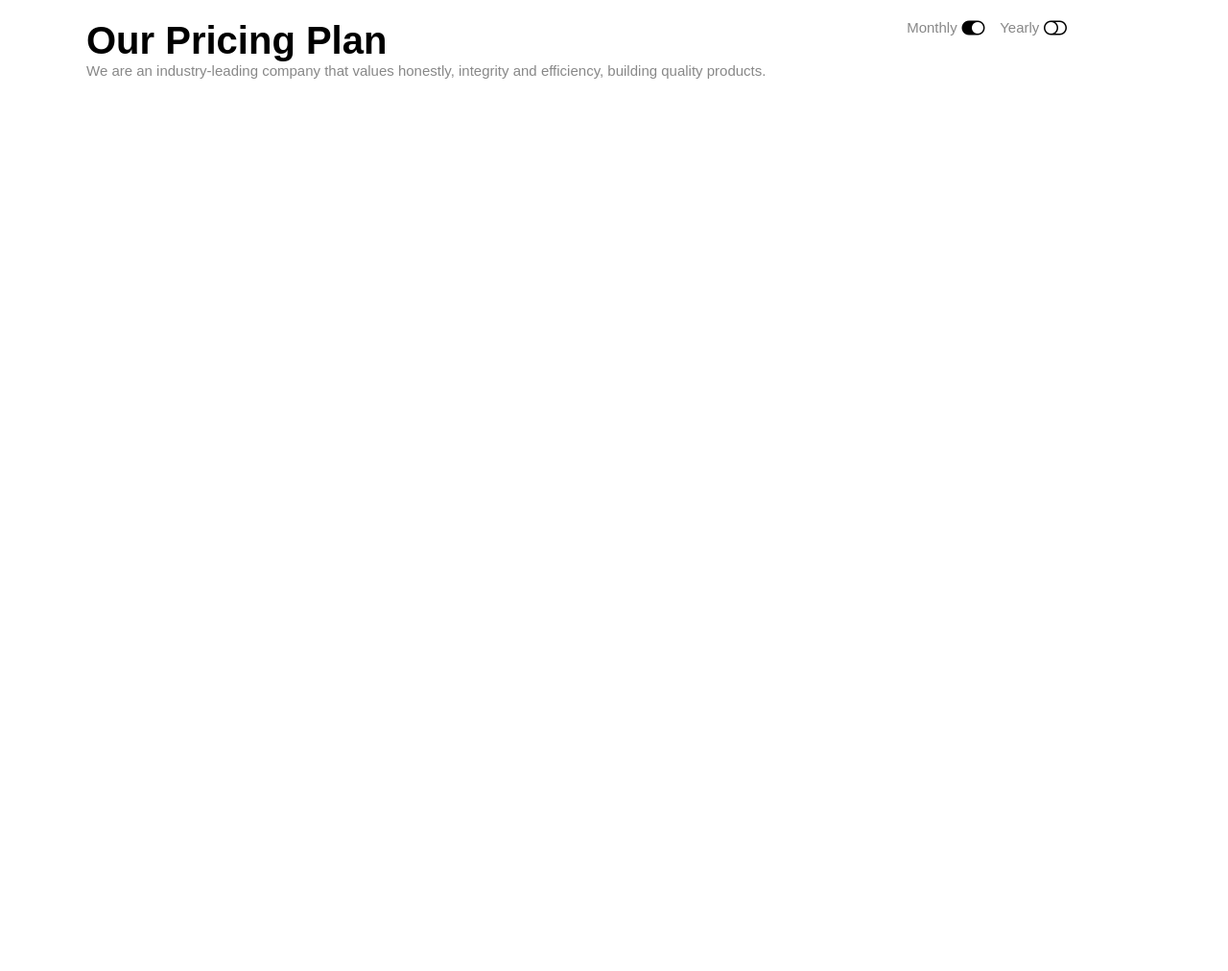
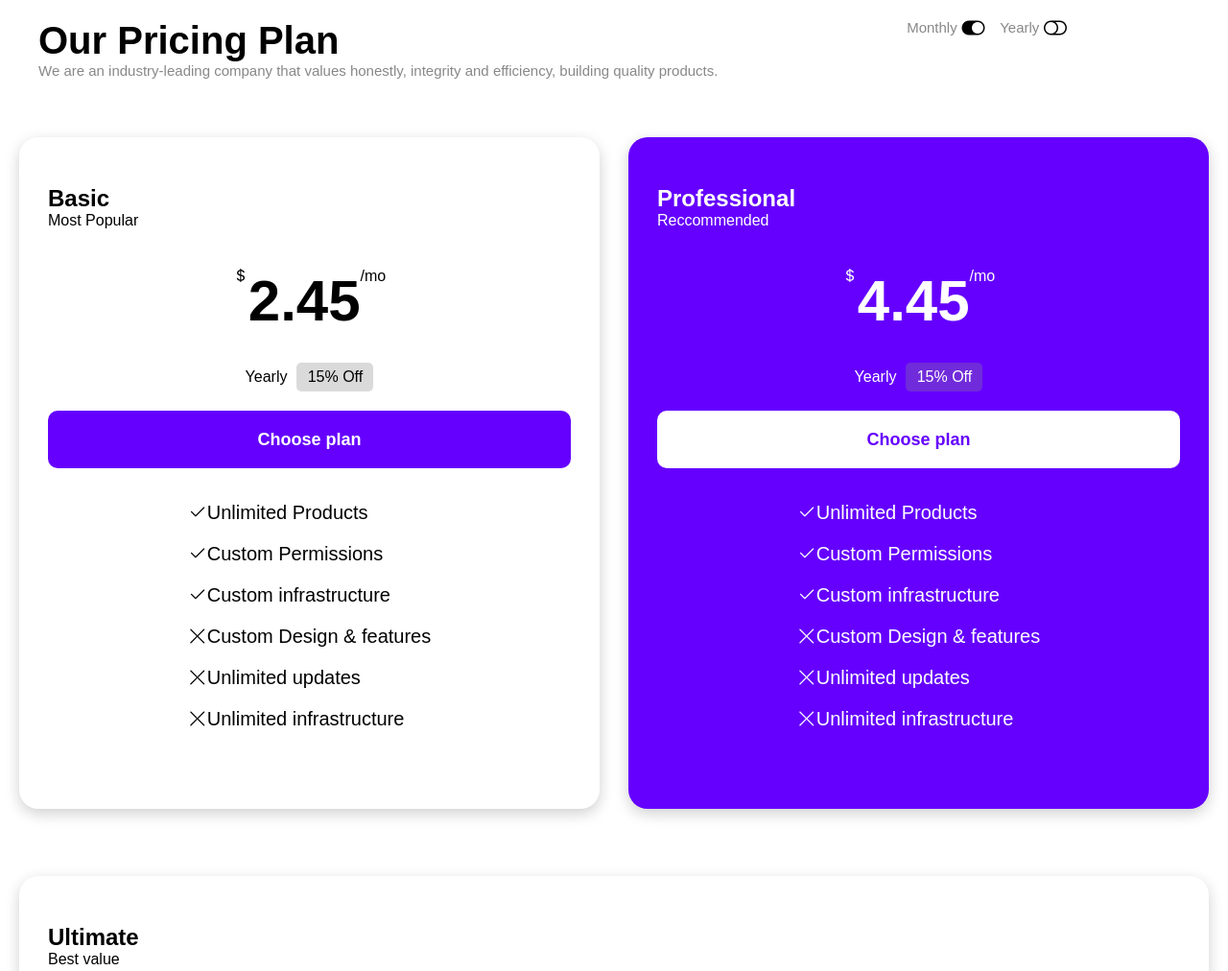
Before and after one commit to Michele-Brignola/htmlcss-pricing-plan, a plain HTML site: page index.html in a window 1280 px wide. Shown: the top 1012 px of the page at 96% size. Before the commit the page ends 800 px from the top, so only its background shows below. Drawn offline with nearby package versions, Linux system fonts and the light colour scheme.

Commit message:
add card section

```diff
--- a/css/style.css
+++ b/css/style.css
@@ -32,14 +32,13 @@ a {
 #wrapper {
   display: flex;
   flex-direction: column;
-}
 
-.container {
-  width: 1100px;
+  height: 100vh;
+  max-width: 1400px;
+  width: 100%;
+
   margin: 0 auto;
-  display: flex;
-  justify-content: space-between;
-  flex-wrap: wrap;
+  padding: 0 20px;
 }
 
 /* Header Section */
@@ -47,12 +46,17 @@ a {
   margin: 20px;
 }
 
-#header-section h1 {
+.header-container {
+  display: flex;
+  justify-content: space-between;
+}
+
+.header-container h1 {
   font-size: 40px;
   color: var(--primary-text-color);
 }
 
-#header-section span {
+.header-container span {
   position: relative;
   font-size: 15px;
   color: var(--secondary-text-color);
@@ -67,3 +71,92 @@ a {
   transform: translate(20%, -4px);
   font-size: 24px;
 }
+
+/* Card Section */
+.card-container {
+  display: flex;
+  flex-wrap: wrap;
+  gap: 30px;
+}
+
+.card {
+  display: flex;
+  flex-direction: column;
+  flex-basis: calc(100% / 3 - (30px * 2) / 3);
+  flex-grow: 1;
+
+  min-width: 400px;
+  height: 700px;
+  margin-top: 40px;
+  padding: 30px;
+
+  border-radius: 20px;
+  box-shadow: 0 5px 15px #00000030;
+}
+
+.card.plus {
+  color: var(--tertiary-text-color);
+  background-color: var(--primary-page-color);
+}
+
+.card-header {
+  margin: 20px 0;
+}
+
+.card-cost {
+  display: flex;
+  justify-content: center;
+  margin: 20px 0;
+}
+
+.card-cost h1 {
+  font-size: 60px;
+}
+
+.card-sale {
+  display: flex;
+  justify-content: center;
+  align-items: center;
+  margin: 10px 0;
+}
+
+.card-sale div {
+  width: 80px;
+  height: 30px;
+  margin-left: 10px;
+
+  text-align: center;
+  line-height: 30px;
+
+  border-radius: 5px;
+  background-color: #88888850;
+}
+
+.card button {
+  margin: 10px 0;
+  height: 60px;
+
+  border: 0;
+  border-radius: 10px;
+  font-size: 18px;
+  font-weight: 600;
+
+  color: var(--tertiary-text-color);
+  background-color: var(--primary-page-color);
+}
+
+.card.plus button {
+  color: var(--primary-page-color);
+  background-color: var(--tertiary-text-color);
+}
+
+.card-list {
+  display: flex;
+  justify-content: center;
+  margin: 5px 0;
+}
+
+.card-list li {
+  margin: 20px 0;
+  font-size: 20px;
+}
--- a/index.html
+++ b/index.html
@@ -19,7 +19,7 @@
     <div id="wrapper">
       <!-- Header Section -->
       <section id="header-section">
-        <div class="container">
+        <div class="header-container">
           <div>
             <h1>Our Pricing Plan</h1>
             <span>
@@ -37,7 +37,91 @@
 
       <!-- Card Section -->
       <section id="card-section">
-        <div class="container"></div>
+        <div class="card-container">
+          <!-- Card 1 -->
+          <div class="card">
+            <div class="card-header">
+              <h1>Basic</h1>
+              <span>Most Popular</span>
+            </div>
+            <div class="card-cost">
+              <i class="bi bi-currency-dollar"></i>
+              <h1>2.45</h1>
+              <span>/mo</span>
+            </div>
+            <div class="card-sale">
+              <span>Yearly</span>
+              <div>15% Off</div>
+            </div>
+            <button>Choose plan</button>
+            <div class="card-list">
+              <ul>
+                <li><i class="bi bi-check2"></i>Unlimited Products</li>
+                <li><i class="bi bi-check2"></i>Custom Permissions</li>
+                <li><i class="bi bi-check2"></i>Custom infrastructure</li>
+                <li><i class="bi bi-x-lg"></i>Custom Design & features</li>
+                <li><i class="bi bi-x-lg"></i>Unlimited updates</li>
+                <li><i class="bi bi-x-lg"></i>Unlimited infrastructure</li>
+              </ul>
+            </div>
+          </div>
+
+          <!-- Card 2 -->
+          <div class="card plus">
+            <div class="card-header">
+              <h1>Professional</h1>
+              <span>Reccommended</span>
+            </div>
+            <div class="card-cost">
+              <i class="bi bi-currency-dollar"></i>
+              <h1>4.45</h1>
+              <span>/mo</span>
+            </div>
+            <div class="card-sale">
+              <span>Yearly</span>
+              <div>15% Off</div>
+            </div>
+            <button>Choose plan</button>
+            <div class="card-list">
+              <ul>
+                <li><i class="bi bi-check2"></i>Unlimited Products</li>
+                <li><i class="bi bi-check2"></i>Custom Permissions</li>
+                <li><i class="bi bi-check2"></i>Custom infrastructure</li>
+                <li><i class="bi bi-x-lg"></i>Custom Design & features</li>
+                <li><i class="bi bi-x-lg"></i>Unlimited updates</li>
+                <li><i class="bi bi-x-lg"></i>Unlimited infrastructure</li>
+              </ul>
+            </div>
+          </div>
+
+          <!-- Card 3 -->
+          <div class="card">
+            <div class="card-header">
+              <h1>Ultimate</h1>
+              <span>Best value</span>
+            </div>
+            <div class="card-cost">
+              <i class="bi bi-currency-dollar"></i>
+              <h1>12.45</h1>
+              <span>/mo</span>
+            </div>
+            <div class="card-sale">
+              <span>Yearly</span>
+              <div>15% Off</div>
+            </div>
+            <button>Choose plan</button>
+            <div class="card-list">
+              <ul>
+                <li><i class="bi bi-check2"></i>Unlimited Products</li>
+                <li><i class="bi bi-check2"></i>Custom Permissions</li>
+                <li><i class="bi bi-check2"></i>Custom infrastructure</li>
+                <li><i class="bi bi-x-lg"></i>Custom Design & features</li>
+                <li><i class="bi bi-x-lg"></i>Unlimited updates</li>
+                <li><i class="bi bi-x-lg"></i>Unlimited infrastructure</li>
+              </ul>
+            </div>
+          </div>
+        </div>
       </section>
     </div>
   </body>
```
